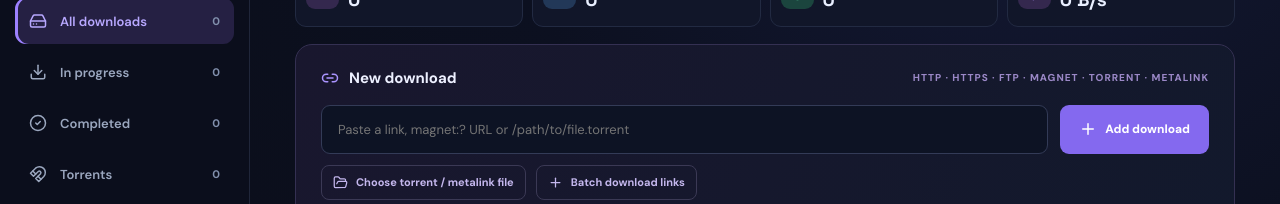
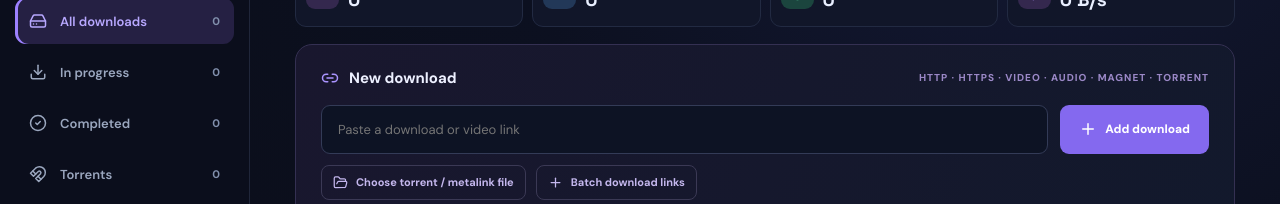
Before and after one commit to hasiiib/download-manager, a React (Vite) app: page / in a window 1280 px wide. Shown: the part 157-361 px from the top of the page. Built offline with nearby package versions, Linux system fonts and the light colour scheme.

Commit message:
Use main link input for media and display media history in downloads view

```diff
--- a/src/App.tsx
+++ b/src/App.tsx
@@ -106,6 +106,7 @@ export default function App() {
   const [draft, setDraft] = useState<Settings>(defaults);
   const [settingsOpen, setSettingsOpen] = useState(false);
   const [mediaOpen, setMediaOpen] = useState(false);
+  const [mediaHistoryOpen, setMediaHistoryOpen] = useState(true);
   const [mediaUrl, setMediaUrl] = useState("");
   const [mediaFormat, setMediaFormat] = useState("mp4");
   const [mediaPlaylist, setMediaPlaylist] = useState(false);
@@ -203,8 +204,15 @@ export default function App() {
     } catch (err) { setMessage(String(err)); }
   };
 
+  const looksLikeMedia = /^(https?:\/\/)?(www\.|m\.)?(youtube\.com|youtu\.be|vimeo\.com|tiktok\.com|instagram\.com)\//i.test(url.trim());
+  const openMediaFromLink = () => {
+    setMediaUrl(url.trim()); setMediaPreview(null); setPlaylistPreview(null);
+    setMediaError(""); setMediaOpen(true);
+  };
+
   const add = async () => {
     if (!url.trim()) { setMessage("Paste a URL, magnet link or full path to a .torrent/.meta4 file."); return; }
+    if (looksLikeMedia) { openMediaFromLink(); return; }
     setMessage("");
     setWorking(true);
     try {
@@ -343,7 +351,6 @@ export default function App() {
   }, [mediaOpen]);
 
   useEffect(() => {
-    if (!mediaOpen) return;
     let mounted = true;
     const poll = () => {
       void invoke<MediaJob[]>("list_media_jobs")
@@ -353,7 +360,7 @@ export default function App() {
     poll();
     const timer = window.setInterval(poll, 1500);
     return () => { mounted = false; window.clearInterval(timer); };
-  }, [mediaOpen]);
+  }, []);
 
   const retryMedia = async (id: string) => {
     setMediaError("");
@@ -501,6 +508,9 @@ export default function App() {
         playlistItems: mediaPlaylist && playlistPreview ? selectedPlaylistItems : [],
       });
       setMediaJobs(jobs => [...jobs, job]);
+      setMediaHistoryOpen(true);
+      setMediaOpen(false);
+      setUrl("");
       setMediaPreview(null);
       setMediaError("Media download started. Files will be saved in " + (settings.downloadDir || "your downloads folder") + ".");
     } catch (error) { setMediaError(String(error)); }
@@ -610,13 +620,26 @@ export default function App() {
         <div className="stat"><div className="stat-icon green"><CheckCircle2 size={21}/></div><div><small>Completed</small><strong>{done}</strong></div></div>
         <div className="stat stat-speed"><div className="stat-icon violet"><Zap size={21}/></div><div><small>Total download speed</small><strong>{formatSize(speed)}/s</strong></div></div>
       </section>}
-      {filter === "all" && <section className="add-box"><div className="section-title"><div><Link2 size={18}/><h2>New download</h2></div><span>HTTP · HTTPS · FTP · MAGNET · TORRENT · METALINK</span></div>
-        <div className="input-row"><input aria-label="Download source" value={url} onChange={e => setUrl(e.target.value)} onKeyDown={e => { if (e.key === "Enter") void add(); }} placeholder="Paste a link, magnet:? URL or /path/to/file.torrent" /><button disabled={working} onClick={() => void add()}><Plus size={18} /> {working ? "Working..." : "Add download"}</button></div><div className="picker-row"><button type="button" onClick={() => void pickTorrent()}><FolderOpen size={15}/> Choose torrent / metalink file</button><button type="button" onClick={() => { setBatchError(""); setBatchOpen(true); }}><Plus size={15}/> Batch download links</button></div>
+      {filter === "all" && <section className="add-box"><div className="section-title"><div><Link2 size={18}/><h2>New download</h2></div><span>HTTP · HTTPS · VIDEO · AUDIO · MAGNET · TORRENT</span></div>
+        <div className="input-row"><input aria-label="Download source" value={url} onChange={e => setUrl(e.target.value)} onKeyDown={e => { if (e.key === "Enter") void add(); }} placeholder="Paste a download or video link" /><button disabled={working || mediaBusy} onClick={() => void add()}><Plus size={18} /> {working ? "Working..." : looksLikeMedia ? "Choose video format" : "Add download"}</button></div><div className="picker-row"><button type="button" onClick={() => void pickTorrent()}><FolderOpen size={15}/> Choose torrent / metalink file</button><button type="button" onClick={() => { setBatchError(""); setBatchOpen(true); }}><Plus size={15}/> Batch download links</button></div>
         {message && <p className={message.startsWith("Download added.") || message.endsWith("downloads queued.") ? "notice-success" : "error"} role="status">{message}</p>}
         {refreshError && <p className="error" role="alert">Engine: {refreshError}</p>}
         <p className="hint">For a local torrent or metalink, paste its absolute file path. Files download to {settings.downloadDir || "~/Downloads"}.</p>
       </section>}
-      {!engineOnline && <p className="engine-notice" role="alert">{engineHealth}</p>}
+      {mediaJobs.length > 0 && <section className="list media-history" aria-label="Video and audio download history">
+         <div className="list-head"><div><h2>Video & audio downloads <span className="view-count">{mediaJobs.length}</span></h2><p>Media jobs remain visible after closing the video dialog.</p></div>
+           <button type="button" className="bulk-control" aria-expanded={mediaHistoryOpen} onClick={() => setMediaHistoryOpen(value => !value)}>{mediaHistoryOpen ? "Hide" : "Show"} history</button></div>
+         {mediaHistoryOpen && <div className="media-job-list">{[...mediaJobs].reverse().map(job => <div key={job.id}>
+           <span title={job.title}>{job.title}</span><strong>{job.status}{job.progress != null ? " · " + Math.round(job.progress) + "%" : ""}</strong>
+           {job.status === "downloading" && <button type="button" onClick={() => void controlMedia(job.id, "pause")}>Pause</button>}
+           {job.status === "paused" && <button type="button" onClick={() => void controlMedia(job.id, "resume")}>Resume</button>}
+           {["downloading","paused"].includes(job.status) && <button type="button" onClick={() => void cancelMedia(job.id)}>Cancel</button>}
+           {["error","cancelled","interrupted"].includes(job.status) && <button type="button" onClick={() => void retryMedia(job.id)}>Retry</button>}
+           {job.progress != null && <progress max={100} value={job.progress} aria-label={"Progress for " + job.title}/>}
+           {job.error && <small>{job.error}</small>}
+         </div>)}</div>}
+       </section>}
+       {!engineOnline && <p className="engine-notice" role="alert">{engineHealth}</p>}
       {message && filter !== "all" && <p className="engine-notice" role="status">{message}</p>}
       {refreshError && filter !== "all" && <p className="engine-notice" role="alert">Engine: {refreshError}</p>}
       {schedule && ["armed","running","power_pending"].includes(schedule.state) && <div className="schedule-banner" role="status"><div><strong>{schedule.state === "armed" ? "Scheduled" : schedule.state === "running" ? "Schedule running" : "Power action pending"}</strong><span>{schedule.message}</span><small>{schedule.state === "armed" ? "Starts " + new Date(schedule.startAtUnix * 1000).toLocaleString() : schedule.state === "power_pending" ? "Power action at " + new Date(schedule.powerAtUnix * 1000).toLocaleTimeString() : "Monitoring " + schedule.gids.length + " transfers"}</small></div><button type="button" disabled={working} onClick={() => void cancelSchedule()}>Cancel schedule</button></div>}
```
